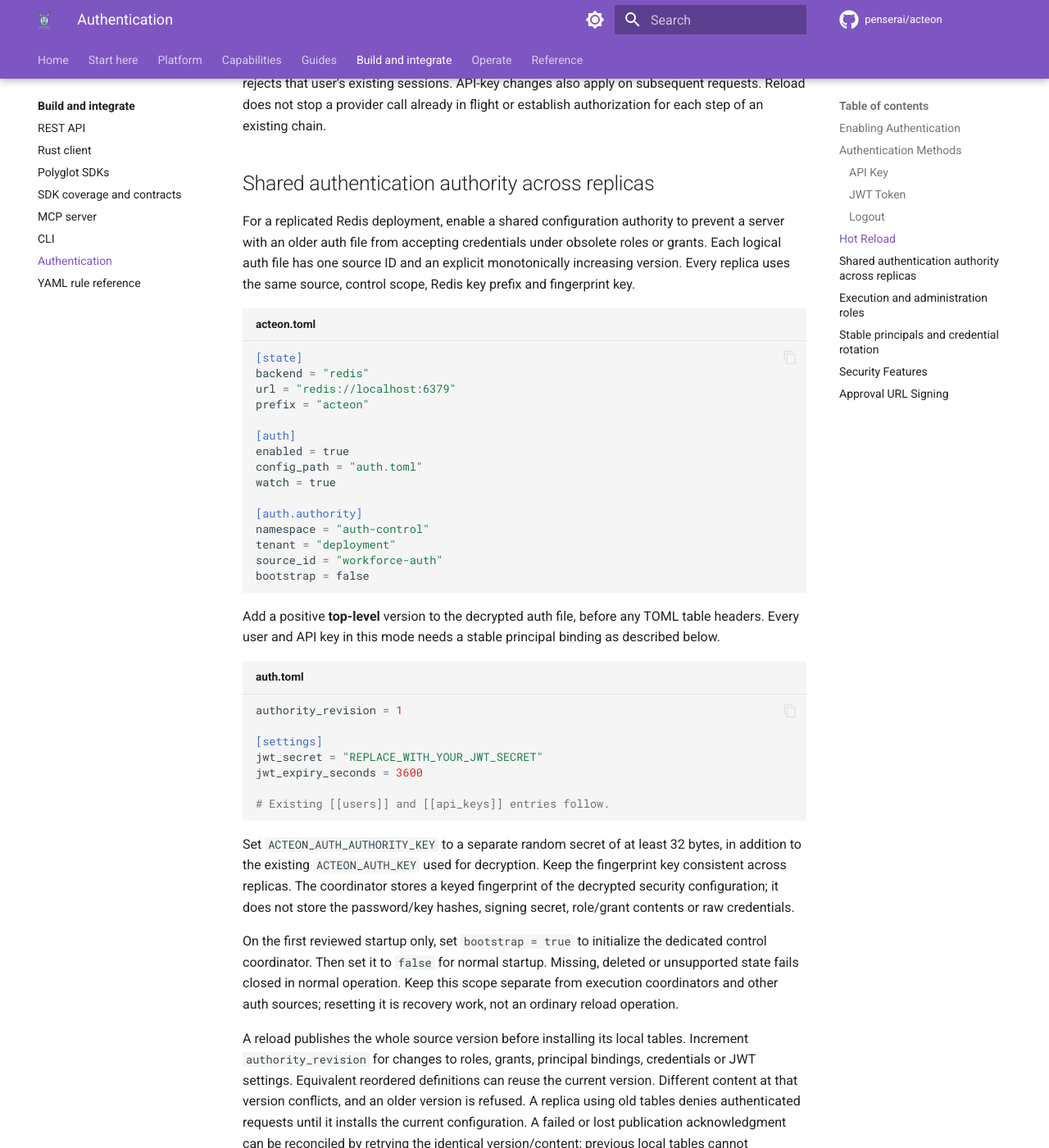
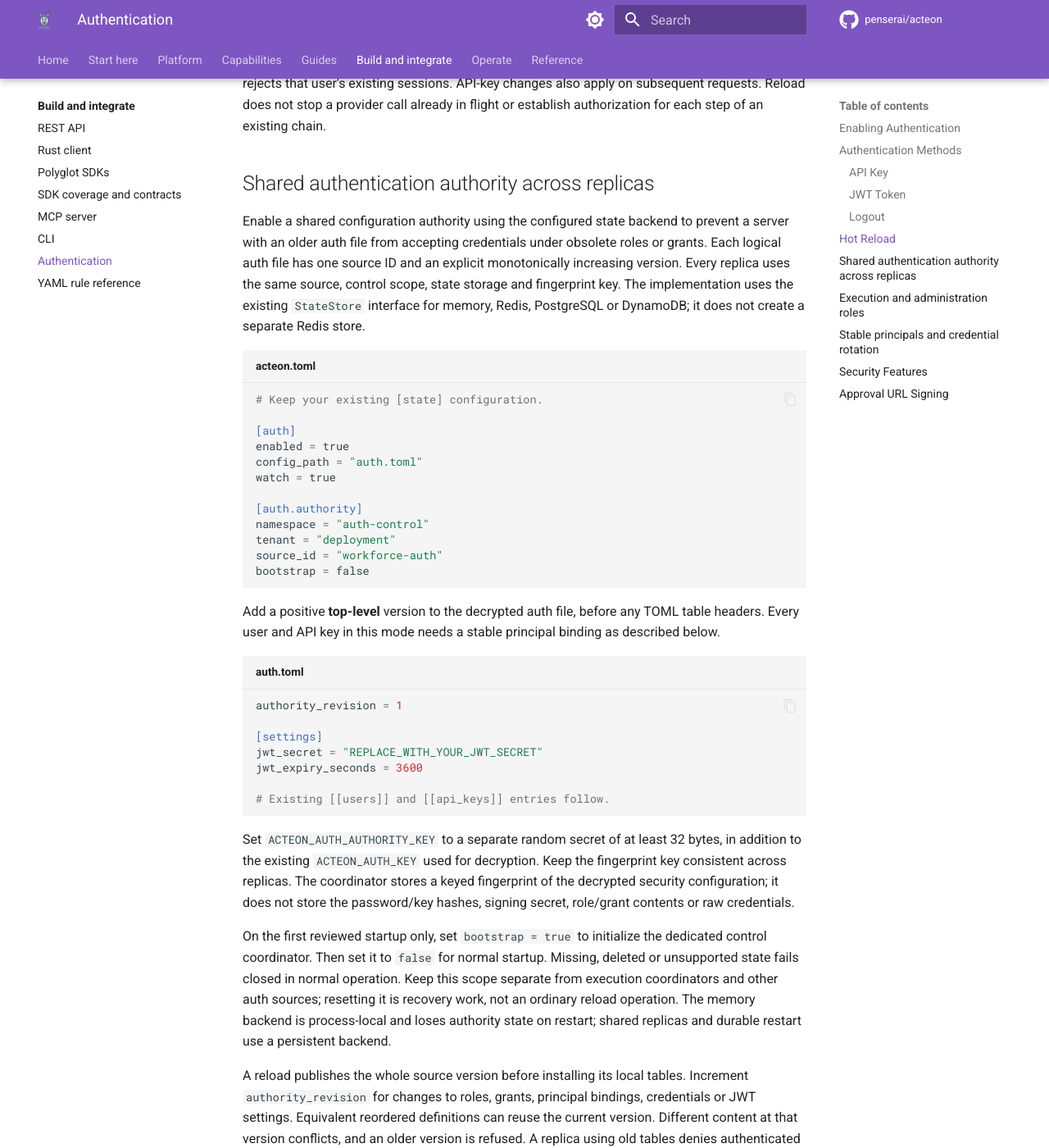
Before and after one commit to penserai/acteon, an MkDocs documentation site: the page built from docs/book/api/authentication.md, in a window 1280 px wide and 1400 px high, scrolled down 1575 px. Shown: the whole window at 82% size. Built offline with MkDocs 1.6.1 and Material for MkDocs 9.7.7, drawn with Linux system fonts in a browser that asks for light colours; comment, search, counter and statistics services are not loaded.

Commit message:
fix(server): use configured state backend for auth authority

````diff
--- a/docs/book/api/authentication.md
+++ b/docs/book/api/authentication.md
@@ -75,17 +75,16 @@ in flight or establish authorization for each step of an existing chain.
 
 ## Shared authentication authority across replicas
 
-For a replicated Redis deployment, enable a shared configuration authority to
+Enable a shared configuration authority using the configured state backend to
 prevent a server with an older auth file from accepting credentials under
 obsolete roles or grants. Each logical auth file has one source ID and an
 explicit monotonically increasing version. Every replica uses the same source,
-control scope, Redis key prefix and fingerprint key.
+control scope, state storage and fingerprint key. The implementation uses the
+existing `StateStore` interface for memory, Redis, PostgreSQL or DynamoDB; it
+does not create a separate Redis store.
 
 ```toml title="acteon.toml"
-[state]
-backend = "redis"
-url = "redis://localhost:6379"
-prefix = "acteon"
+# Keep your existing [state] configuration.
 
 [auth]
 enabled = true
@@ -123,7 +122,9 @@ On the first reviewed startup only, set `bootstrap = true` to initialize the
 dedicated control coordinator. Then set it to `false` for normal startup.
 Missing, deleted or unsupported state fails closed in normal operation. Keep
 this scope separate from execution coordinators and other auth sources; resetting
-it is recovery work, not an ordinary reload operation.
+it is recovery work, not an ordinary reload operation. The memory backend is
+process-local and loses authority state on restart; shared replicas and durable
+restart use a persistent backend.
 
 A reload publishes the whole source version before installing its local tables.
 Increment `authority_revision` for changes to roles, grants, principal bindings,
````
Also changed, not shown: docs/book/getting-started/configuration.md (+1 -1 lines), docs/design/governed-agent-city-progress.md (+14 -2 lines), docs/design/shared-authentication-authority.md (+10 -5 lines), 5 other files.
